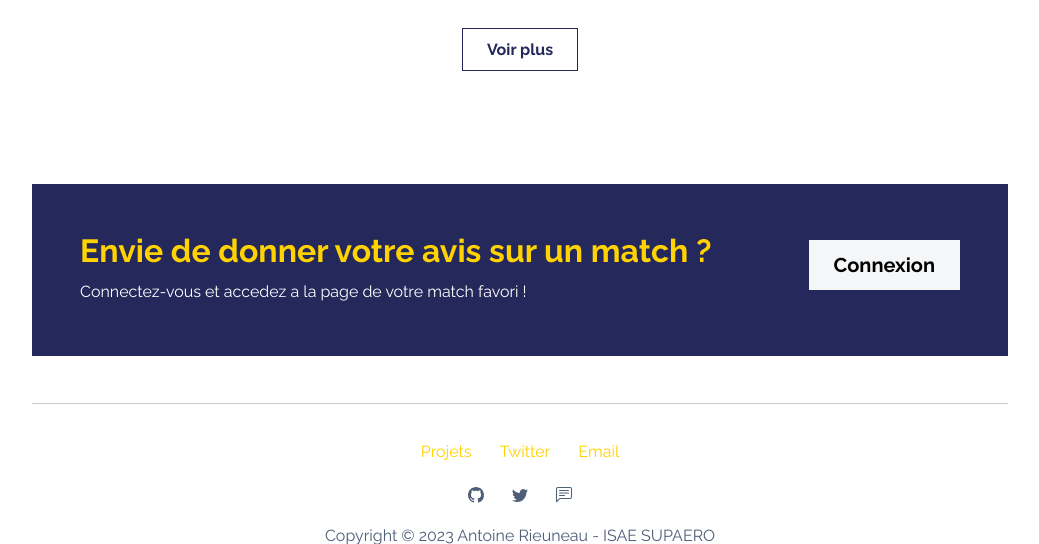
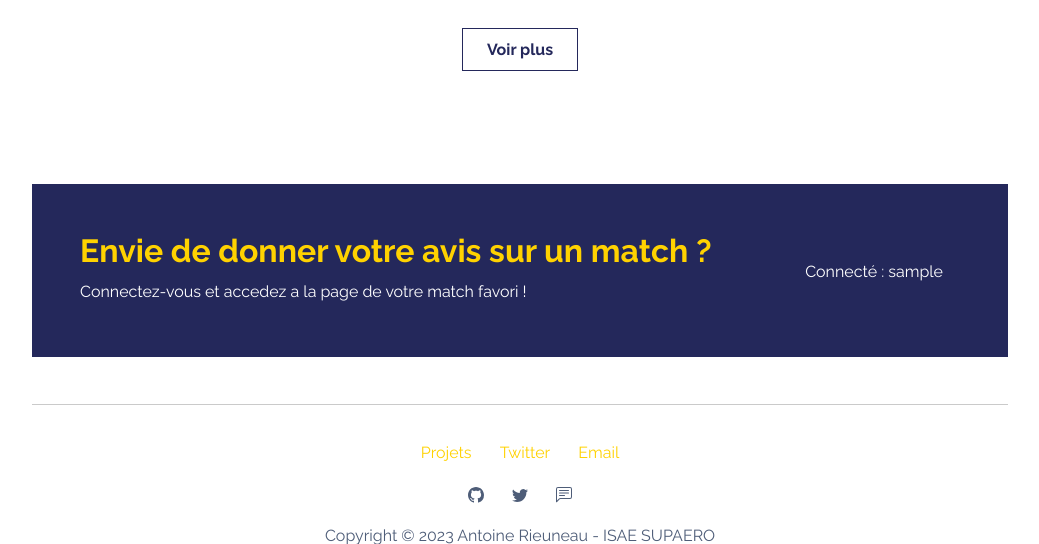
Before and after one commit to AnTerZz/tournois-antoine-rieuneau, a Django app: page /FinalWhistle/ in a window 1280 px wide. Shown: the part 878-1422 px from the top of the page, without its empty margins (120-1159 px from the left). Run offline with Django 4.2, Linux system fonts and the light colour scheme; a user stored in the database is signed in; tables that the repository leaves empty hold one stand-in row (values such as "Sample post"); some libraries are stand-ins or nearby versions.

Commit message:
Updated bottom page connection button index.html

```diff
--- a/tournois/FinalWhistle/templates/FinalWhistle/index.html
+++ b/tournois/FinalWhistle/templates/FinalWhistle/index.html
@@ -107,7 +107,11 @@
                     <h2 class="fw-bold text-warning mb-2">Envie de donner votre avis sur un match ?</h2>
                     <p class="mb-0">Connectez-vous et accedez a la page de votre match favori !</p>
                 </div>
-                <div class="my-2"><a class="btn btn-light fs-5 py-2 px-4" role="button" href="{% url 'login' %}">Connexion</a></div>
+                {% if user.is_authenticated %}
+                    <p class="navbar-text" style="margin-right: 17px;margin-top: 19px;">Connecté : {{ user.username }}</p>
+                {% else %}
+                    <div class="my-2"><a class="btn btn-light fs-5 py-2 px-4" role="button" href="{% url 'login' %}?next={% url 'FinalWhistle:index' %}">Connexion</a></div>
+                {% endif %}
             </div>
             <hr>
         </div>
```
